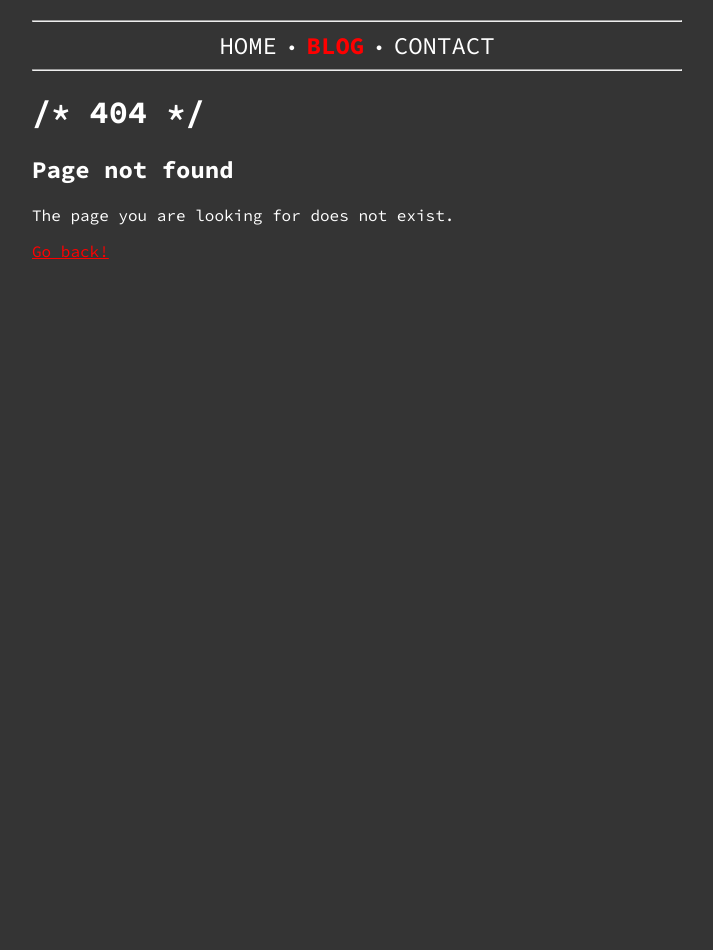
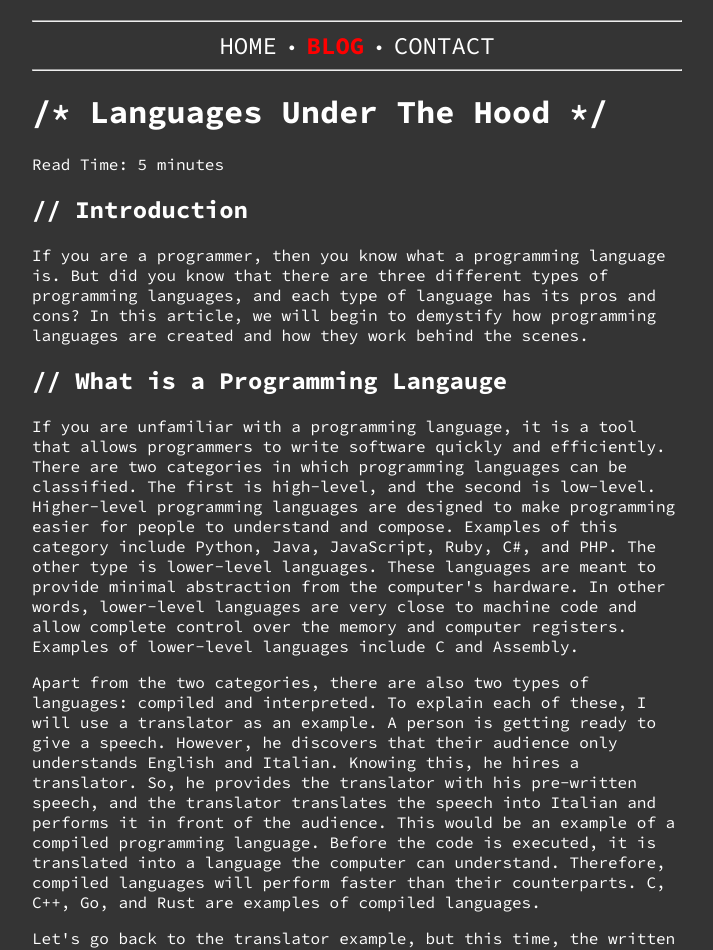
Before and after one commit to tankpillow/tankpillow.dev, a Next.js app: page /blog/languages-under-the-hood in a window 1280 px wide. Before the commit this address had no page. Shown: the top 950 px of the page, without its empty margins (283-996 px from the left). Before the commit the page ends 800 px from the top, so only its background shows below. Built offline with nearby package versions, Linux system fonts and the light colour scheme.

Commit message:
Added blog

```diff
--- /dev/null
+++ b/src/app/blog/languages-under-the-hood/page.tsx
@@ -0,0 +1,92 @@
+
+export default function LangaguesUnderTheHoodPage()
+{
+    return (
+        <main>
+            <h1>/* Languages Under The Hood */</h1>
+            <p>Read Time: 5 minutes</p>
+            <h2>// Introduction</h2>
+            <p>
+                If you are a programmer, then you know what a programming language is. But did you know that there are three different
+                types of programming languages, and each type of language has its pros and cons? In this article, we will begin to
+                demystify how programming languages are created and how they work behind the scenes.
+            </p>
+
+            <h2>// What is a Programming Langauge</h2>
+            <p>
+                If you are unfamiliar with a programming language, it is a tool that allows programmers to write software quickly and efficiently.
+                There are two categories in which programming languages can be classified. The first is high-level, and the second is low-level.
+                Higher-level programming languages are designed to make programming easier for people to understand and compose. Examples of this
+                category include Python, Java, JavaScript, Ruby, C#, and PHP. The other type is lower-level languages. These languages are meant to
+                provide minimal abstraction from the computer's hardware. In other words, lower-level languages are very close to machine code and
+                allow complete control over the memory and computer registers. Examples of lower-level languages include C and Assembly.
+            </p>
+            <p>
+                Apart from the two categories, there are also two types of languages: compiled and interpreted. To explain each of these, I will use a
+                translator as an example. A person is getting ready to give a speech. However, he discovers that their audience only understands English
+                and Italian. Knowing this, he hires a translator. So, he provides the translator with his pre-written speech, and the translator translates
+                the speech into Italian and performs it in front of the audience. This would be an example of a compiled programming language. Before the code
+                is executed, it is translated into a language the computer can understand. Therefore, compiled languages will perform faster than their counterparts.
+                C, C++, Go, and Rust are examples of compiled languages.
+            </p>
+            <p>
+                Let's go back to the translator example, but this time, the written speech is not given to the translator. The person giving the speech steps up
+                to the podium and begins talking to the Italian audience in English. As he is talking, the translator speaks to the audience in Italian while
+                performing his speech. However, the translator always has a few words behind the speech giver. This is an example of an interpreted language.
+                Interpreted languages tell the computer what to execute while reading the script. Because of this, interpreted languages are slower than compiled
+                languages. Examples of interpreted languages include Python, Ruby, PHP, and JavaScript.
+            </p>
+
+            <h2>// The Anatomy of a Programming Langauge</h2>
+            <p>
+                Every programming language has syntax or grammar, which defines the structure of the language and what is considered valid code. It also has
+                some kind of semantics, or how the syntax translates into something meaningful. Most modern programming languages include higher-level constructs
+                such as variables, loops, and functions. Each of these constructs streamlines the process of developers writing code.
+            </p>
+
+            <h2>// Building Blocks: How Programming Languages Are Created</h2>
+            <p>
+                Before the language can be created, a purpose for the language is essential. For example, will it be a scripting language fast for debugging, a
+                language for web development, or a systems programming language? After this has been decided, the language's grammar must also be determined.
+                How will variables be defined in the language? Will it be a statically or dynamically typed language? Will the language support object-oriented
+                programming patterns, or will it be functional? Once these have been decided, the first step of the programming language is a "lexer."
+            </p>
+            <p>
+                What is a lexer? A lexer is a system of breaking a string into a series of tokens. These tokens can be used in the parsing process or the parser.
+                 What is the parser? The parser structures the tokens into an abstract syntax tree. This tree will help the code generation or the interpreter
+                 decide how to function. In short, the code generation will follow the abstract syntax tree and create the proper assembly to achieve the same
+                 action functionality. On the other hand, the interpreter will follow the code line by line, executing the same code using a higher level of
+                 language.
+            </p>
+            <p>
+                Let's talk about compilation. The compilation process is the action of converting higher-level source code into machine code. In most modern compilers,
+                there is also an optimization stage. In short, this will take poorly written code and change it to run faster. For example, if we have a for loop that
+                loops 1,000 times and adds up a number. The optimization stage may remove the for loop and generate a line of assembly with the number already added.
+                This is an example of improving performance before the code is run.
+            </p>
+
+            <h2>// Evolution of Programming Langauges</h2>
+            <p>
+                Programming languages have evolved. The first Assembly language was created by Kathleen Booth in 1947 on the Electronic Delay Storage Automatic
+                Calculator (EDSAC). Then, the first compiler was written in 1952 called the "A-0 system." Grace Hopper developed A-0 system. Eventually, in 1954,
+                Fortran (FORmula TRANslation) was the first high-level language. The first language that collected garbage was Lisp, invented in 1958. It wouldn't
+                be until 1972 when Dennis Ritchie created the C programming language at Bell Laboratories. C has been known as "the language that makes the world
+                go round." C was created to streamline the process of creating the Unix operating system. Another popular programming language would be born in
+                1991, and it's called Python. Designed by Guido Van Rossum as a procedural language with object-oriented patterns.
+            </p>
+
+            <h2>// Future of Programming Langauges</h2>
+            <p>
+                As time progressed, languages have become more accessible and powerful. However, there is an emerging trend of AI-assisted programming and quantum
+                computing languages. Personally, it's hard to say what programming will be like in a decade. Therefore, only time will tell.
+            </p>
+
+            <h2>// Conclusion</h2>
+            <p>
+                Let's recap. There are two different categories and two different types of programming languages. High and low-level languages and compiled and
+                interpreted languages. In short, compilers and interpreters are complex programs that help developers create other programs. Research your favorite
+                language's design and functionality if this topic interests you.
+            </p>
+        </main>
+    );
+}
--- a/src/app/blog/page.tsx
+++ b/src/app/blog/page.tsx
@@ -9,6 +9,9 @@ export default function BlogPage()
                 <li>
                     <Link href="/blog/engines-or-frameworks">Game Engines or Game Frameworks</Link>
                 </li>
+                <li>
+                    <Link href="/blog/languages-under-the-hood">Languages Under The Hood</Link>
+                </li>
             </ol>
         </main>
     );
```
